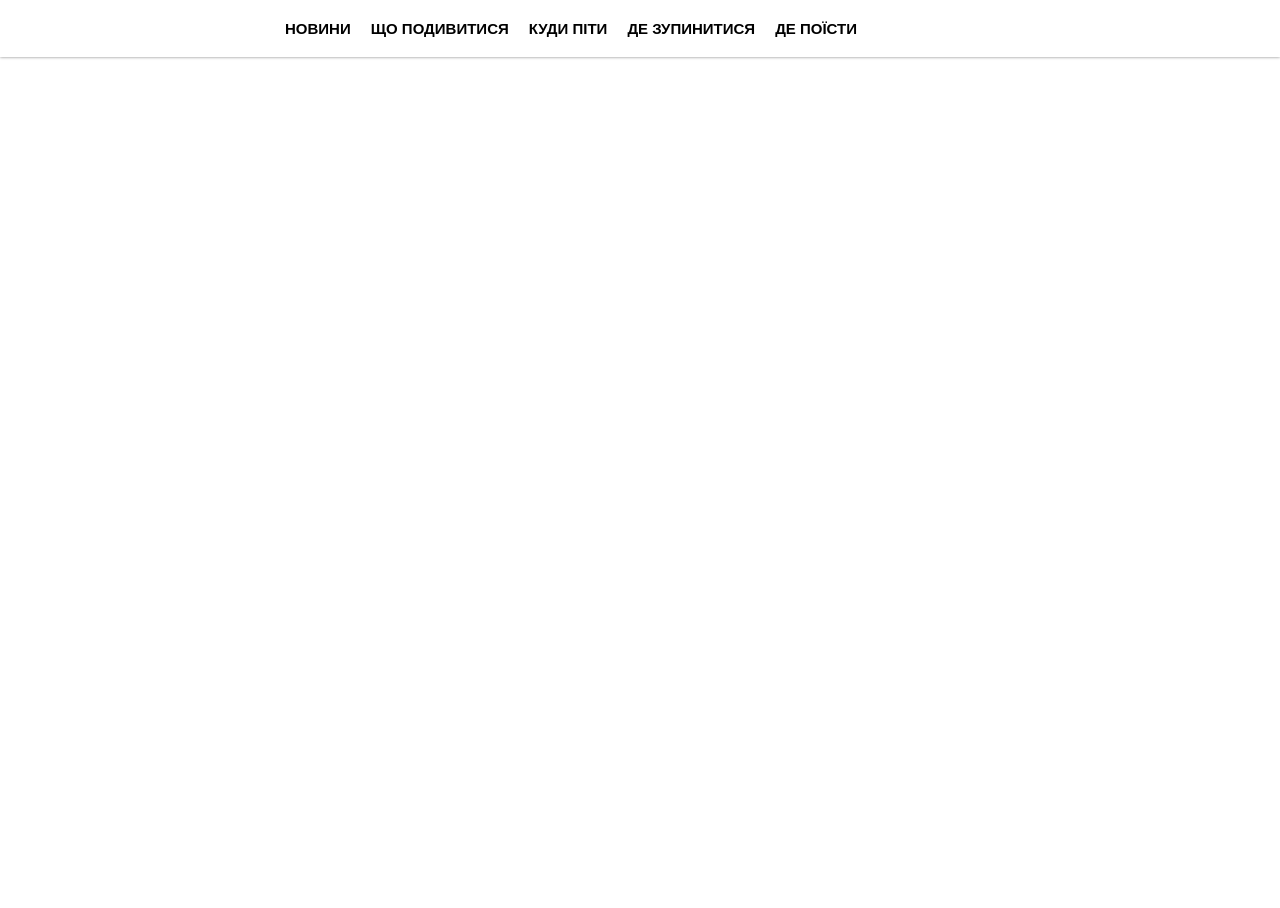
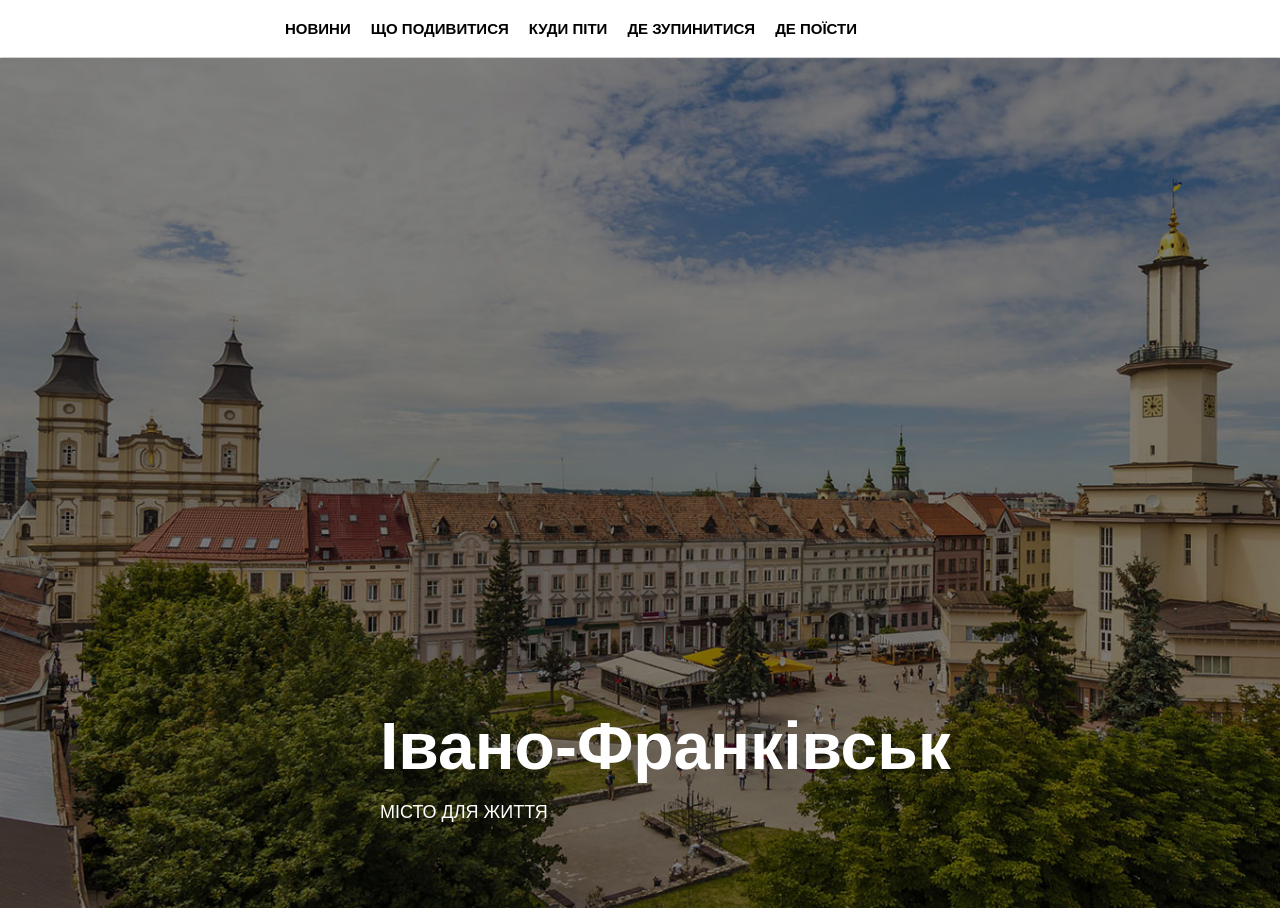
Before and after one commit to Greed1080/tourism.github.io, a plain HTML site: page index.html in a window 1280 px wide. Shown: the top 908 px of the page. Drawn offline with Linux system fonts and the light colour scheme.

Commit message:
Update style.css

```diff
--- a/css/style.css
+++ b/css/style.css
@@ -18,7 +18,7 @@ body {
 }
 .wrapper.line2 {
 	margin-top: 58px;
-	background-image: url(".\img\slider1.jpg");
+	background-image: url("../img/slider1.jpg");
 	background-repeat: no-repeat;
 	background-size: cover;
 	width: 100%;
```
